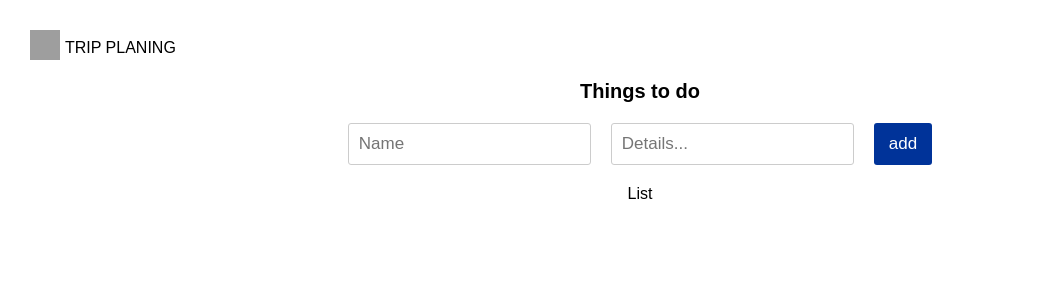
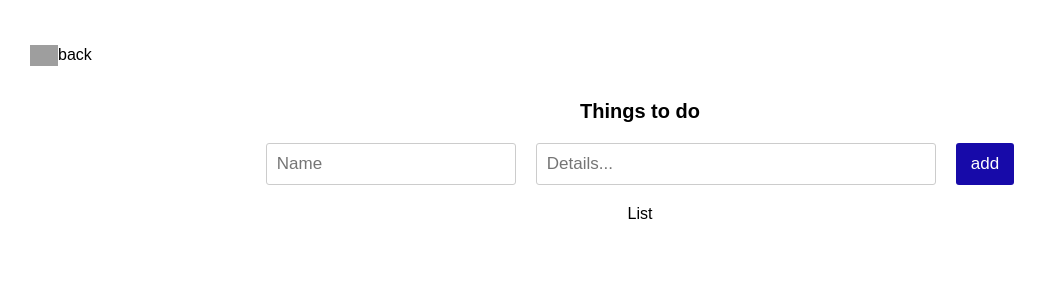
Before and after one commit to barabashlyuda77/trip-planning, a React (Create React App) app: page /section in a window 1280 px wide. Shown: the top 300 px of the page, without its empty margins (0-1047 px from the left). Built offline with nearby package versions, Linux system fonts and the light colour scheme; grey boxes are pictures that could not be loaded; the HTML template or start-up script is replaced by a standard one.

Commit message:
Add back button

```diff
--- /dev/null
+++ b/src/components/back/back.js
@@ -0,0 +1,20 @@
+import React from 'react';
+import { Link } from "react-router-dom";
+
+import './back.scss';
+
+const back = () =>{
+  return (
+    <div className="back-wrapper">
+      <Link to="/trip-details/:id/">
+        <img
+          alt="back button"
+          src="https://img.icons8.com/windows/96/000000/back.png"
+        />
+        <p>back</p>
+      </Link>
+    </div>
+  );
+}
+
+export default back;
--- /dev/null
+++ b/src/components/back/back.scss
@@ -0,0 +1,20 @@
+.back-wrapper {
+  display: flex;
+
+  a {
+    display: flex;
+    align-items: center;
+    cursor: pointer;
+    text-decoration: none;
+    color: black;
+
+    img {
+      width: 28px;
+      height: auto;
+    }
+
+    p {
+      display: inline-block;
+    }
+  }
+}
--- a/src/components/section/section.js
+++ b/src/components/section/section.js
@@ -1,19 +1,19 @@
 import React, {Component} from 'react';
 import './section.scss';
 
-import HomeButton from '../home-button/home-button.js';
+import Back from '../back/back.js';
 
 class tripDetails extends Component {
   render() {
     return (
       <div className="component-wrapper">
-        <HomeButton className="home-button"/>
+        <Back />
         <div className="section-wrapper">
           <h1>Things to do</h1>
           <div className="form-wrapper">
             <form>
               <input
-                className="input-info"
+                className="name input-info"
                 type="text"
                 placeholder="Name"
               />
--- a/src/components/section/section.scss
+++ b/src/components/section/section.scss
@@ -27,19 +27,33 @@
         .input-info{
           display: inline-block;
           border: 1px solid #ccc;
+
+          &:focus {
+            border-color: #8d8d8d;
+          }
+        }
+
+        .name {
+          width: 250px;
         }
 
         .details {
           margin: 0 20px;
+          width: 400px;
+          overflow: auto;
         }
 
         .add-button {
           cursor: pointer;
-          background-color: #003399;
+          background-color: #170aa9;
           color: white;
           border-style: none;
           width: auto;
           padding: 10px 15px;
+
+          &:hover {
+            background-color: #180689;
+          }
         }
       }
     }
--- a/src/components/trip-details/trip-details.js
+++ b/src/components/trip-details/trip-details.js
@@ -21,6 +21,7 @@ class tripDetails extends Component {
     .then(response => response.json())
     .then(data => this.setState({ country: data.country, city: data.city }))
   }
+
   render() {
     return (
       <div className="component-wrapper">
```
